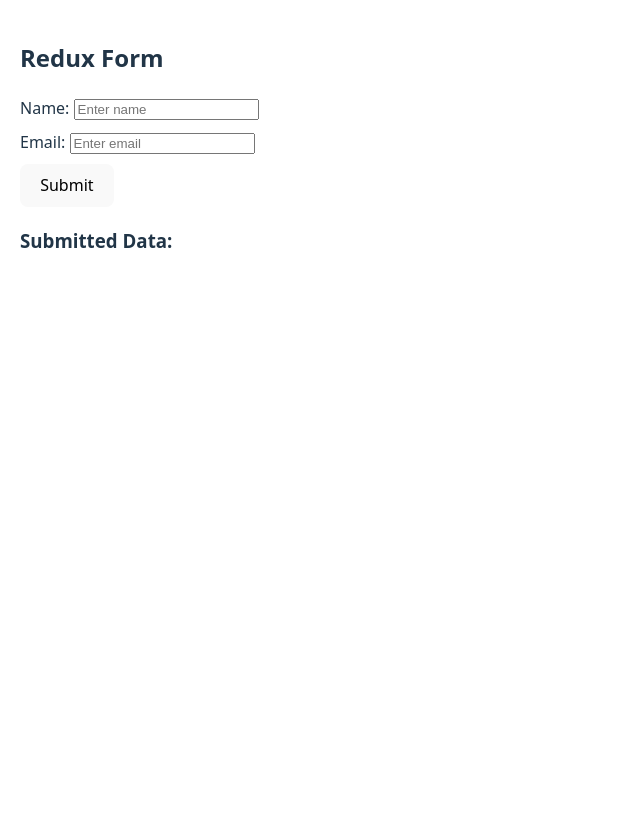
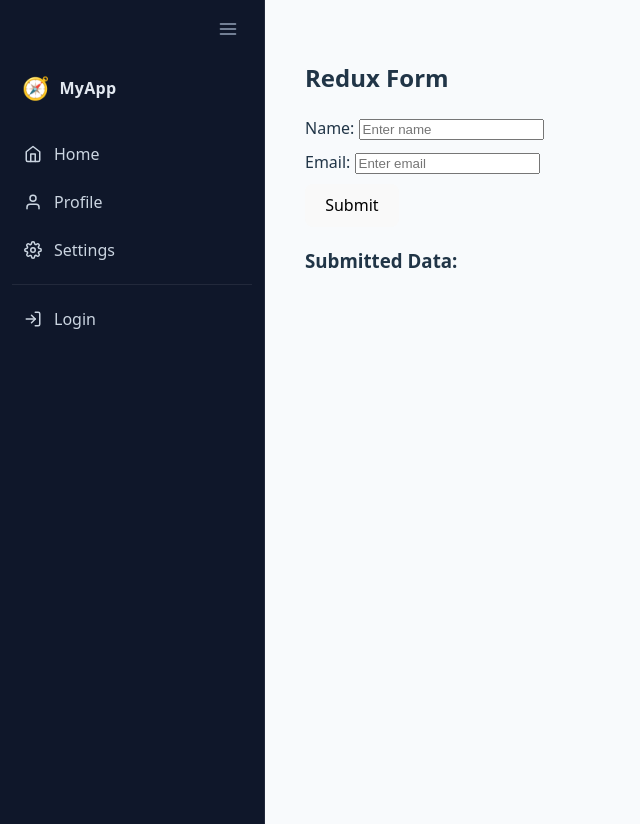
Before and after one commit to Ayushaher72/OpsBoard, a React (Vite) app: page /form in a window 1280 px wide. Shown: the whole page, without its empty margins (0-640 px from the left). Before the commit the page ends 800 px from the top, so only its background shows below. Built offline with nearby package versions, Linux system fonts and the light colour scheme.

Commit message:
horizontal navbar

```diff
--- a/package.json
+++ b/package.json
@@ -16,6 +16,7 @@
     "react": "^19.1.0",
     "react-dom": "^19.1.0",
     "react-hook-form": "^7.56.4",
+    "react-icons": "^5.5.0",
     "react-redux": "^9.2.0",
     "react-router-dom": "^6.30.1",
     "react-toastify": "^11.0.5",
--- /dev/null
+++ b/src/components/verticalNavbar/verticalNavbar.jsx
@@ -0,0 +1,73 @@
+import React, { useState } from "react";
+import { NavLink } from "react-router-dom";
+import { FiHome, FiUser, FiSettings, FiLogIn, FiMenu } from "react-icons/fi";
+import styles from "./VerticalNavbar.module.css";
+
+export default function VerticalNavbar() {
+    const [collapsed, setCollapsed] = useState(false);
+
+    return (
+        <aside className={`${styles.sidebar} ${collapsed ? styles.collapsed : ""}`}>
+            {/* Toggle */}
+            <button
+                className={styles.toggleBtn}
+                onClick={() => setCollapsed((c) => !c)}
+                aria-label="Toggle sidebar"
+            >
+                <FiMenu />
+            </button>
+
+            {/* Brand / Logo */}
+            <div className={styles.brand}>
+                <span className={styles.logo}>🧭</span>
+                {!collapsed && <span className={styles.brandText}>MyApp</span>}
+            </div>
+
+            {/* Nav Items */}
+            <nav className={styles.nav}>
+                <NavLink
+                    to="/"
+                    end
+                    className={({ isActive }) =>
+                        `${styles.link} ${isActive ? styles.active : ""}`
+                    }
+                >
+                    <FiHome className={styles.icon} />
+                    {!collapsed && <span>Home</span>}
+                </NavLink>
+
+                <NavLink
+                    to="/profile"
+                    className={({ isActive }) =>
+                        `${styles.link} ${isActive ? styles.active : ""}`
+                    }
+                >
+                    <FiUser className={styles.icon} />
+                    {!collapsed && <span>Profile</span>}
+                </NavLink>
+
+                <NavLink
+                    to="/settings"
+                    className={({ isActive }) =>
+                        `${styles.link} ${isActive ? styles.active : ""}`
+                    }
+                >
+                    <FiSettings className={styles.icon} />
+                    {!collapsed && <span>Settings</span>}
+                </NavLink>
+
+                <div className={styles.divider} />
+
+                <NavLink
+                    to="/login"
+                    className={({ isActive }) =>
+                        `${styles.link} ${isActive ? styles.active : ""}`
+                    }
+                >
+                    <FiLogIn className={styles.icon} />
+                    {!collapsed && <span>Login</span>}
+                </NavLink>
+            </nav>
+        </aside>
+    );
+}
--- /dev/null
+++ b/src/components/verticalNavbar/verticalNavbar.module.css
@@ -0,0 +1,87 @@
+.sidebar {
+  position: sticky;
+  top: 0;
+  height: 100vh;
+  width: 240px;
+  background: #0f172a;           /* slate-900 */
+  color: #e2e8f0;                 /* slate-200 */
+  display: flex;
+  flex-direction: column;
+  padding: 12px;
+  transition: width 0.2s ease;
+  border-right: 1px solid rgba(255,255,255,0.08);
+}
+
+.collapsed {
+  width: 52px;
+}
+
+.toggleBtn {
+  background: transparent;
+  border: none;
+  color: #94a3b8;                 /* slate-400 */
+  font-size: 20px;
+  cursor: pointer;
+  margin-left: auto;
+  margin-right: 8px;
+  margin-bottom: 8px;
+  padding: 6px;
+  border-radius: 8px;
+}
+.toggleBtn:hover {
+  background: rgba(255,255,255,0.06);
+  color: #cbd5e1;                 /* slate-300 */
+}
+
+.brand {
+  display: flex;
+  align-items: center;
+  gap: 10px;
+  padding: 12px 10px;
+  margin-bottom: 8px;
+}
+.logo {
+  font-size: 22px;
+}
+.brandText {
+  font-weight: 700;
+  letter-spacing: 0.3px;
+}
+
+.nav {
+  display: flex;
+  flex-direction: column;
+  gap: 4px;
+  margin-top: 8px;
+}
+
+.link {
+  display: flex;
+  align-items: center;
+  gap: 12px;
+  padding: 10px 12px;
+  color: #cbd5e1;                 /* slate-300 */
+  text-decoration: none;
+  border-radius: 10px;
+  transition: background 0.15s ease, color 0.15s ease;
+}
+.link:hover {
+  background: rgba(255,255,255,0.06);
+  color: #ffffff;
+}
+
+.active {
+  background: #1e293b;            /* slate-800 */
+  color: #ffffff;
+}
+
+.icon {
+  font-size: 18px;
+  flex: 0 0 18px;
+}
+
+.divider {
+  height: 1px;
+  background: rgba(255,255,255,0.08);
+  margin: 8px 0;
+}
--- a/src/layouts/MainLayout.jsx
+++ b/src/layouts/MainLayout.jsx
@@ -1,10 +1,12 @@
 import React from 'react';
+import VerticalNavbar from '../components/verticalNavbar/verticalNavbar';
 
 const MainLayout = ({ children }) => {
   return (
-    <div>
-      <header>Main Navigation</header>
-      <main>{children}</main>
+    <div style={{ display: "flex", minHeight: "100vh" }}>
+      {/* <header>Main Navigation</header> */}
+      <VerticalNavbar/>
+      <main style={{ flex: 1, padding: "20px", background: "#f8fafc" }}>{children}</main>
     </div>
   );
 };
--- a/src/navigation/routes.jsx
+++ b/src/navigation/routes.jsx
@@ -1,24 +1,26 @@
 import React from 'react';
 import { Routes, Route } from 'react-router-dom';
+import MainLayout from '../layouts/MainLayout';
 import Home from '../pages/Home';
 import Login from '../pages/Login';
 import Dashboard from '../pages/Dashboard';
 import NotFound from '../pages/NotFound';
 import Registration from '../pages/registration';
-// import UserList from '../features/users/components/getAPICalled';
 import FormComponent from '../features/users/components/FormComponent';
 import UserList from '../features/users/components/CRUD';
 
 
 const AppRoutes = () => (
   <Routes>
-    <Route path="/" element={<Home />} />
+    <Route path="/home" element={<Home />} />
     <Route path="/login" element={<Login />} />
-    <Route path="/dashboard" element={<Dashboard />} />
+    <Route path="/registration" element={<Registration />} />
+
+
+    <Route path="/dashboard" element={<MainLayout><Dashboard /></MainLayout>} />
     <Route path="/notfound" element={<NotFound />} />
-    <Route path="/registration" element={<Registration />} />
-    <Route path="/userlist" element={<UserList />} />
-    <Route path="/form" element={<FormComponent />} />
+    <Route path="/userlist" element={<MainLayout><UserList /></MainLayout>} />
+    <Route path="/form" element={<MainLayout><FormComponent /></MainLayout>} />
   </Routes>
 );
 
```
Also changed, not shown: 1 other file (tests, documents, lock files or other folders).
